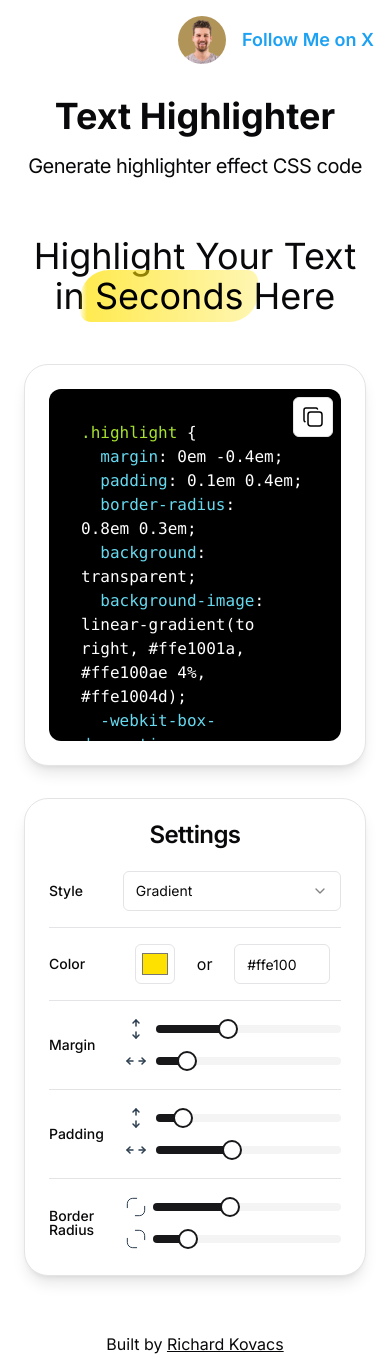
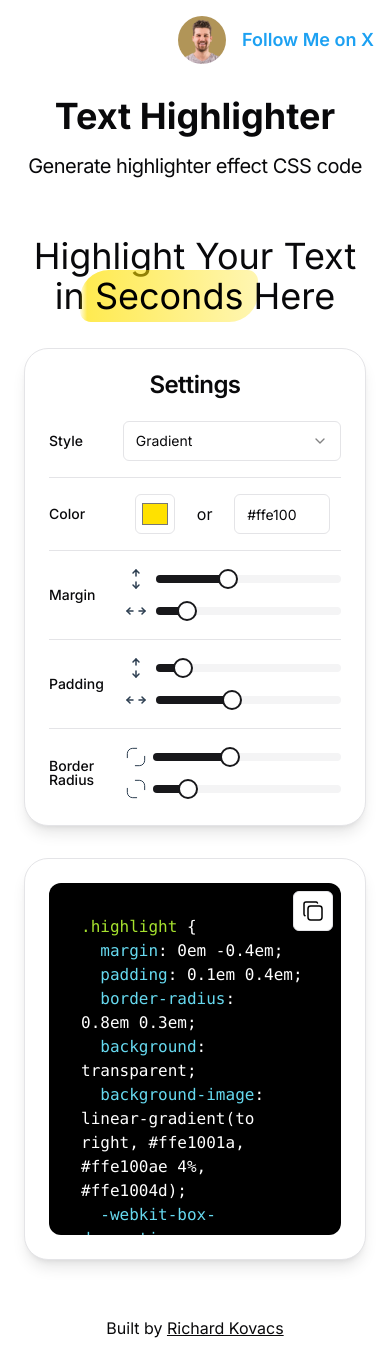
Before and after one commit to kovrichard/highlight-css, a Next.js app: page / in a window 390 px wide. Built offline with nearby package versions, Linux system fonts and the light colour scheme.

Commit message:
feat: make site responsive

```diff
--- a/src/app/page.tsx
+++ b/src/app/page.tsx
@@ -166,7 +166,12 @@ export default function Home() {
             className="w-64 p-2"
             style={{ color: "black" }}
           />*/}
-          <CodeBlock css={css} style={style} color={color} />
+          <CodeBlock
+            css={css}
+            style={style}
+            color={color}
+            className="hidden lg:block"
+          />
 
           {style === Style.Realistic && (
             <div className="flex items-center px-6">
@@ -185,6 +190,7 @@ export default function Home() {
             </div>
           )}
         </div>
+        <div className="flex flex-wrap lg:flex-1 items-center justify-center gap-8 sm:flex-row-reverse max-w-[30rem]">
           <Settings
             setStyle={setStyle}
             color={color}
@@ -199,6 +205,13 @@ export default function Home() {
             changeTopLeftBottomRightRadius={changeTopLeftBottomRightRadius}
             changeBottomLeftTopRightRadius={changeBottomLeftTopRightRadius}
           />
+          <CodeBlock
+            css={css}
+            style={style}
+            color={color}
+            className="lg:hidden"
+          />
+        </div>
       </div>
     </main>
   );
--- a/src/components/codeBlock.tsx
+++ b/src/components/codeBlock.tsx
@@ -11,10 +11,12 @@ export default function CodeBlock({
   css,
   color,
   style,
+  className = "",
 }: Readonly<{
   css: Record<string, string>;
   color: string;
   style: Style;
+  className?: string;
 }>) {
   const { toast } = useToast();
   const textAreaRef = useRef<HTMLPreElement>(null);
@@ -29,7 +31,7 @@ export default function CodeBlock({
   };
 
   return (
-    <Card>
+    <Card className={`max-w-[30rem] ${className}`}>
       <CardContent className="p-6">
         <div className="relative">
           <Button
```
Lines whose indentation alone changed are shown as unchanged.
